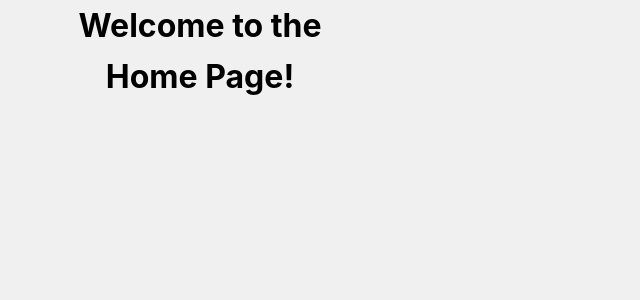
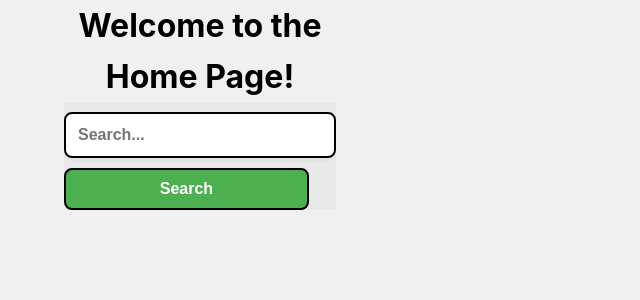
Before and after one commit to Cabezlea/AdminToolSweet, a Vue app: page /Home in a window 1280 px wide. Shown: the top 300 px of the page, without its empty margins (0-640 px from the left). Built offline with nearby package versions, Linux system fonts and the light colour scheme.

Commit message:
Added a search bar, will style it now

```diff
--- a/src/components/Home.vue
+++ b/src/components/Home.vue
@@ -1,6 +1,10 @@
 <template>
 <div class="home-container">
     <h1>Welcome to the Home Page!</h1>
+  <div class = "search-bar">
+    <input type="text" placeholder="Search..." class="search-input">
+    <button class = "search-button">Search</button>
+  </div>
   </div>
 </template>
 
@@ -22,4 +26,8 @@ export default {
   font-weight: bold; /* Bold font weight */
   text-align: center; /* Center align the text */
 }
+.search-bar {
+  overflow: hidden;
+  background-color:#e9e9e9;
+}
 </style>
```
